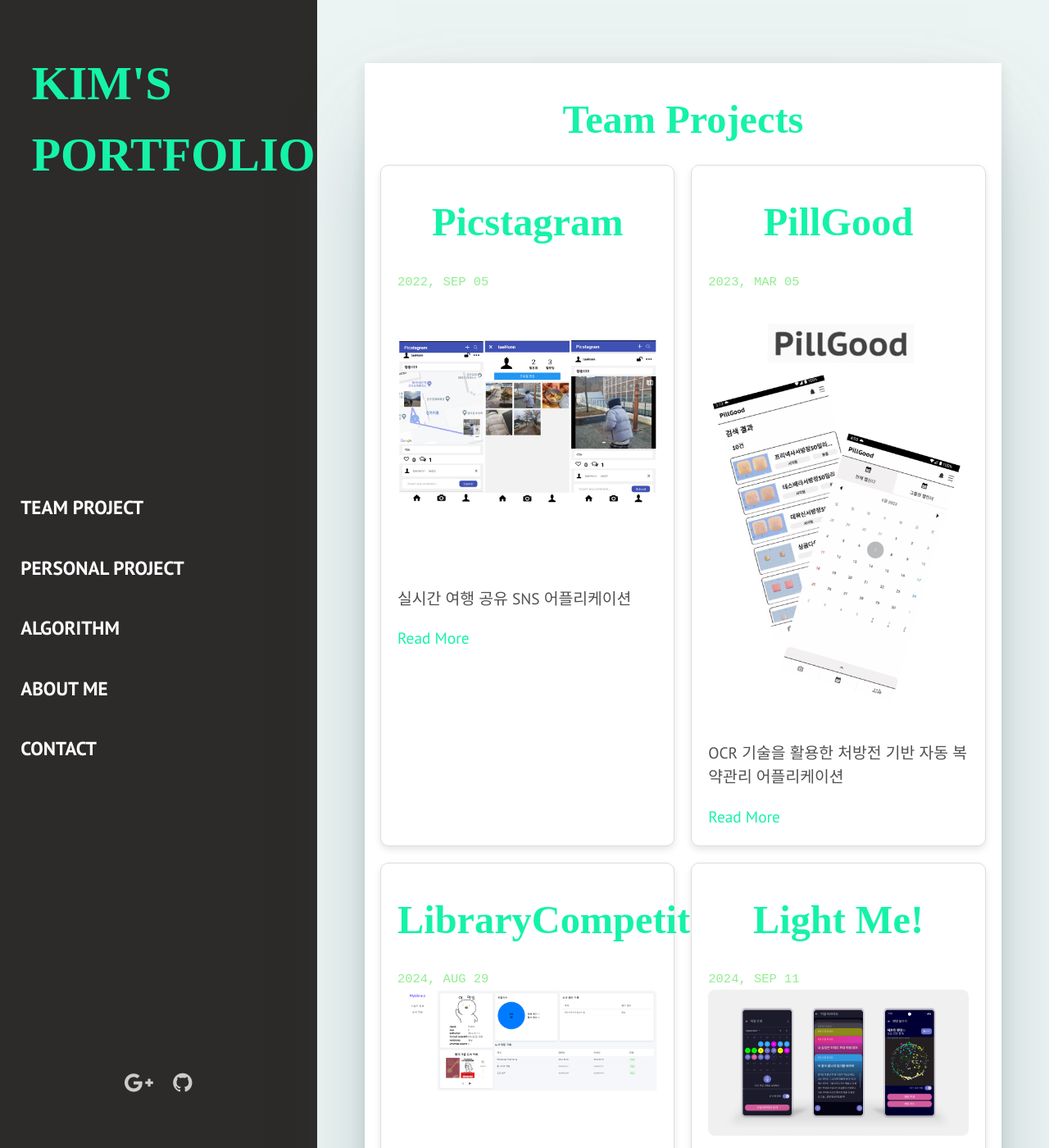
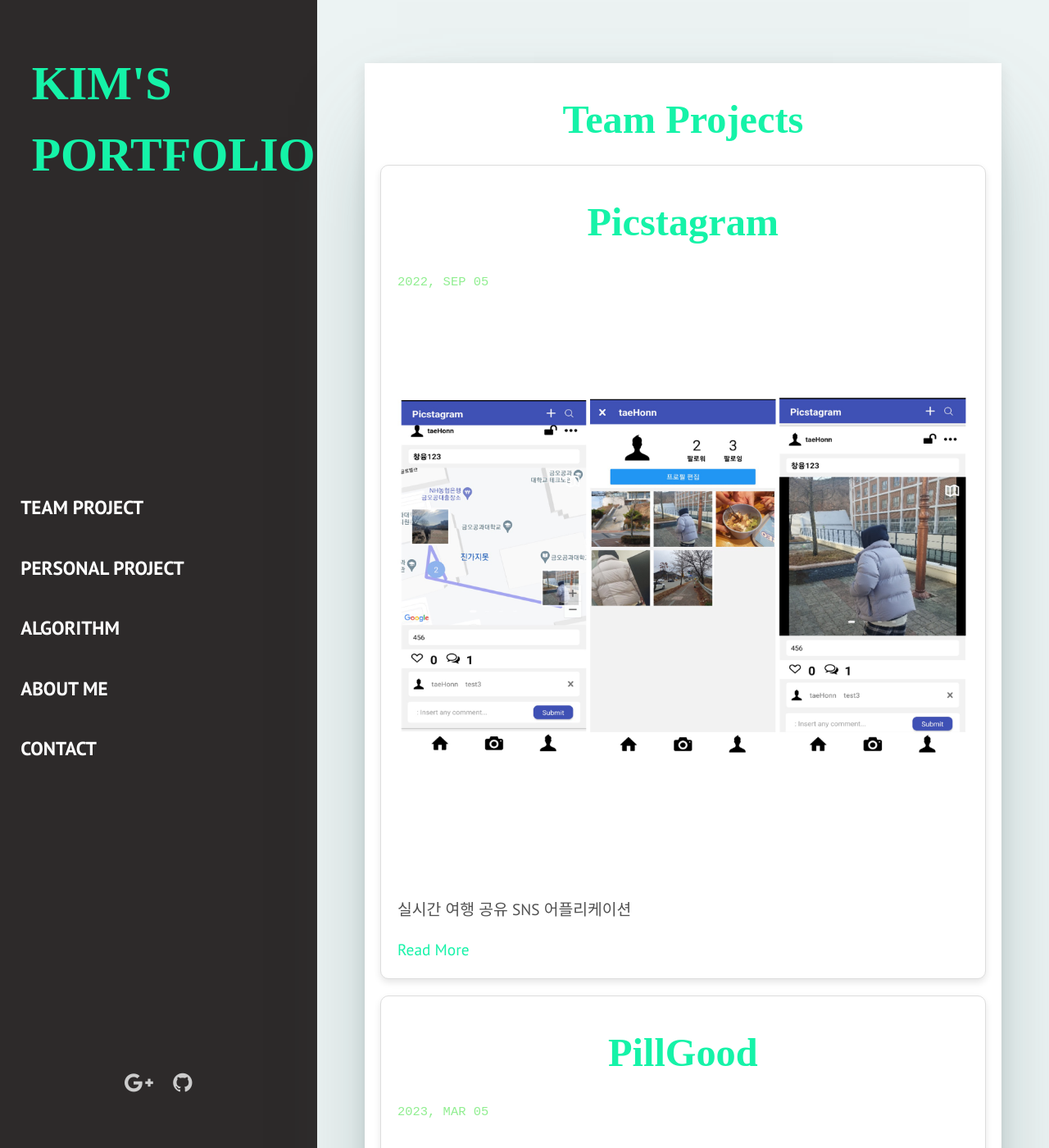
Before and after one commit to kimgusxo/kimgusxo.github.io, a Jekyll site: the page built from _pages/team-project.html, in a window 1280 px wide and 1400 px high. Shown: the whole window at 82% size. Built offline with Jekyll 4.4.1, drawn with Linux system fonts in a browser that asks for light colours; some web fonts are replaced.

Commit message:
넓이 늘리기

```diff
--- a/_pages/team-project.html
+++ b/_pages/team-project.html
@@ -9,7 +9,7 @@ permalink: /team-projects/
         <header class="page-header">
             <h1 class="page-title">{{page.title}}</h1>
         </header>
-        <div class="page-content" style="display: grid; grid-template-columns: repeat(auto-fill, minmax(300px, 1fr)); gap: 20px;">
+        <div class="page-content" style="display: grid; grid-template-columns: repeat(auto-fill, minmax(400px, 1fr)); gap: 20px;">
             {% for post in site.team_projects %}
             <div class="project-post" style="border: 1px solid #ddd; border-radius: 10px; box-shadow: 0 4px 8px rgba(0, 0, 0, 0.1); padding: 20px; background-color: #fff;">
                 <header class="page-header">
--- a/assets/css/main.css
+++ b/assets/css/main.css
@@ -887,6 +887,8 @@ pre code {
 .main-article, .page-article, .post {
   margin-bottom: 6rem;
   box-shadow: 0px 50px 110px -40px rgba(86, 119, 119, 0.68), 0px 5px 20px rgba(0, 0, 0, 0.1);
+  max-width: 1200px; /* 너비를 원하는 값으로 조정 */
+  margin: 0 auto; /* 가운데 정렬 */
 }
 .main-article .header-article, .main-article .page-header, .page-article .header-article, .page-article .page-header, .post .header-article, .post .page-header {
   text-align: center;
```
